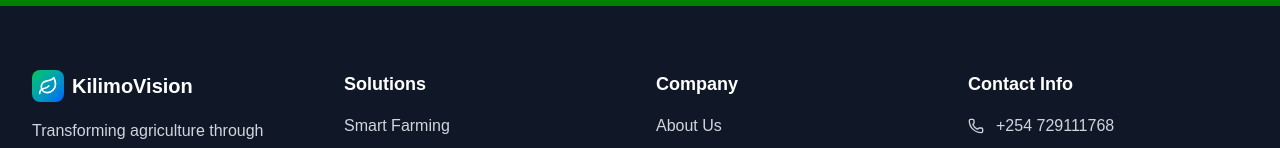
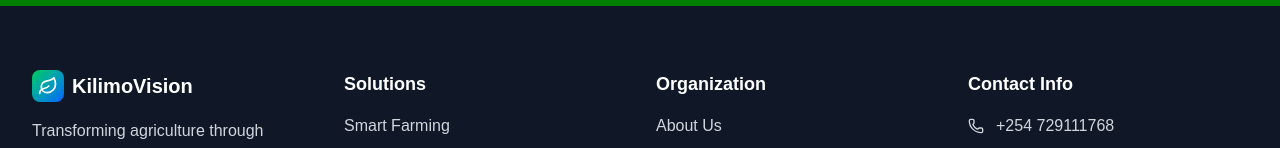
Before and after one commit to MoShaab/KilimoVision-website, a Next.js app in the folder kilimovision/: page / in a window 1280 px wide. Shown: the part 5570-5718 px from the top of the page. Built offline with nearby package versions, Linux system fonts and the light colour scheme; a web font is replaced by a local one.

Commit message:
escaped special characters

```diff
--- a/kilimovision/app/ui/components/Footer/Footer.tsx
+++ b/kilimovision/app/ui/components/Footer/Footer.tsx
@@ -41,7 +41,7 @@
           </div>
 
           <div>
-            <h3 className="text-lg font-semibold mb-4">Company</h3>
+            <h3 className="text-lg font-semibold mb-4">Organization</h3>
             <ul className="space-y-2 text-gray-300">
               <li>
                 <a href="#" className="hover:text-green-400 transition-colors">About Us</a>
```
